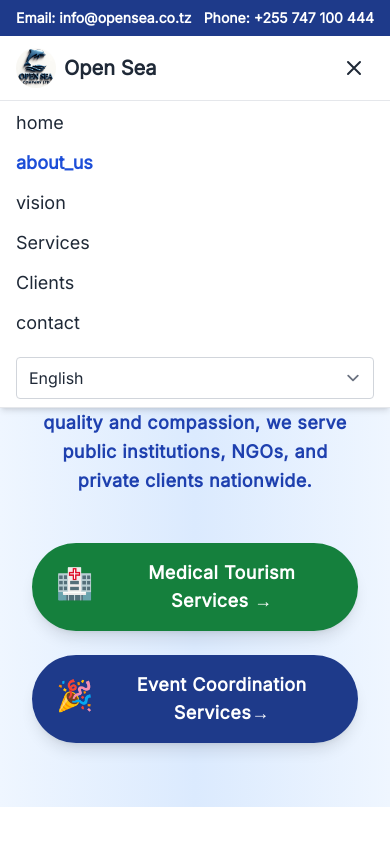
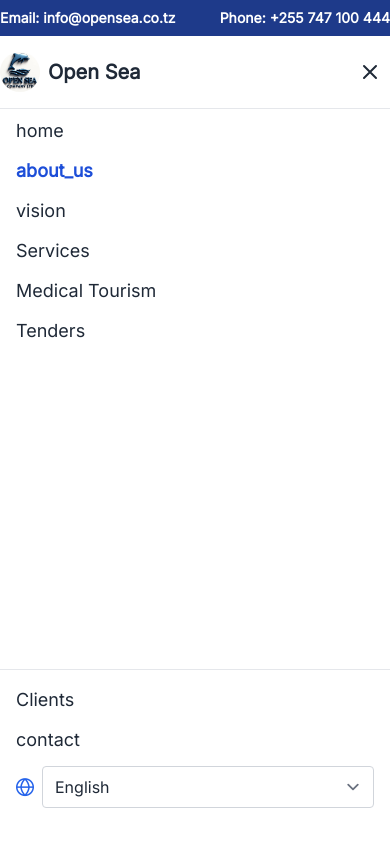
Before and after one commit to nshobairwe/vueProject-Tailwind-primeicon, a Vue app: page /aboutus in a window 390 px wide. Both pictures are taken after a click on the button 354 px from the left and 68 px from the top of the page. Built offline with nearby package versions, Linux system fonts and the light colour scheme.

Commit message:
mobile nav modification

```diff
--- a/src/components/Navbar.vue
+++ b/src/components/Navbar.vue
@@ -33,7 +33,7 @@ const isActiveLink = (path) => route.path === path;
 <template>
   <header class="fixed top-0 left-0 w-full z-50">
     <!-- Top contact bar -->
-    <div class="bg-blue-900 text-white text-sm py-2 px-4">
+    <div class="bg-blue-900 text-white text-sm py-2">
       <div class="max-w-screen-xl mx-auto flex justify-between">
         <span>{{ t('Email') }}: info@opensea.co.tz</span>
         <span>{{ t('Phone') }}: +255 747 100 444</span>
@@ -46,7 +46,7 @@ const isActiveLink = (path) => route.path === path;
       :class="{ '-translate-y-full': !isNavbarVisible, 'translate-y-0': isNavbarVisible }"
       style="top: 40px"
     >
-      <div class="max-w-screen-xl mx-auto flex justify-between items-center px-4 py-3">
+      <div class="max-w-screen-xl mx-auto flex justify-between items-center  py-4">
         <!-- Left section: Logo and main links -->
         <div class="flex items-center gap-8">
           <!-- Logo -->
@@ -61,6 +61,8 @@ const isActiveLink = (path) => route.path === path;
             <RouterLink to="/aboutus" :class="{ 'text-blue-700 font-semibold': isActiveLink('/aboutus') }" class="hover:text-blue-700">{{ t('about_us') }}</RouterLink>
             <RouterLink to="/vision" :class="{ 'text-blue-700 font-semibold': isActiveLink('/vision') }" class="hover:text-blue-700">{{ t('vision') }}</RouterLink>
             <RouterLink to="/services" :class="{ 'text-blue-700 font-semibold': isActiveLink('/services') }" class="hover:text-blue-700">{{ t('services.title') }}</RouterLink>
+            <RouterLink to="/medicalTourism" :class="{ 'text-blue-700 font-semibold': isActiveLink('/medicalTourism') }" class="hover:text-blue-700">{{ t('medical_tourism') }}</RouterLink>
+            <RouterLink to="/EventService" :class="{ 'text-blue-700 font-semibold': isActiveLink('/EventService') }" class="hover:text-blue-700">{{ t('tenders') }}</RouterLink>
           </div>
         </div>
 
@@ -93,74 +95,34 @@ const isActiveLink = (path) => route.path === path;
         </button>
       </div>
 <!-- Mobile menu overlay -->
-<div v-if="menuOpen" class="md:hidden bg-white border-t">
+<div v-if="menuOpen" class="md:hidden bg-white border-t w-full min-h-screen flex flex-col justify-between">
+  <!-- Top primary links -->
   <ul class="flex flex-col px-4 py-2 gap-3 text-lg text-gray-800 font-medium">
-    <li>
-      <RouterLink
-        to="/"
-        @click="closeMenu"
-        :class="isActiveLink('/') ? 'text-blue-700 font-semibold' : ''"
+    <li><RouterLink to="/" @click="closeMenu" :class="isActiveLink('/') ? 'text-blue-700 font-semibold' : ''">{{ t('home') }}</RouterLink></li>
+    <li><RouterLink to="/aboutus" @click="closeMenu" :class="isActiveLink('/aboutus') ? 'text-blue-700 font-semibold' : ''">{{ t('about_us') }}</RouterLink></li>
+    <li><RouterLink to="/vision" @click="closeMenu" :class="isActiveLink('/vision') ? 'text-blue-700 font-semibold' : ''">{{ t('vision') }}</RouterLink></li>
+    <li><RouterLink to="/services" @click="closeMenu" :class="isActiveLink('/services') ? 'text-blue-700 font-semibold' : ''">{{ t('services.title') }}</RouterLink></li>
+    <li><RouterLink to="/medicalTourism" @click="closeMenu" :class="isActiveLink('/medicalTourism') ? 'text-blue-700 font-semibold' : ''">{{ t('medical_tourism') }}</RouterLink></li>
+    <li><RouterLink to="/EventService" @click="closeMenu" :class="isActiveLink('/EventService') ? 'text-blue-700 font-semibold' : ''">{{ t('tenders') }}</RouterLink></li>
+  </ul>
+
+  <!-- Bottom section -->
+  <ul class="flex flex-col px-4 py-4 gap-3 text-lg text-gray-800 font-medium mb-32 border-t">
+    <li><RouterLink to="/clients" @click="closeMenu" :class="isActiveLink('/clients') ? 'text-blue-700 font-semibold' : ''">{{ t('clients.title') }}</RouterLink></li>
+    <li><RouterLink to="/contactUs" @click="closeMenu" :class="isActiveLink('/contactUs') ? 'text-blue-700 font-semibold' : ''">{{ t('contact') }}</RouterLink></li>
+    <li class="flex items-center gap-2">
+      <i class="pi pi-globe text-blue-600"></i>
+      <select
+        v-model="locale"
+        class="flex-1 rounded border border-gray-300 bg-white px-3 py-2 text-gray-800 text-base font-medium focus:outline-none focus:ring-2 focus:ring-blue-600 focus:border-blue-600"
       >
-        {{ t('home') }}
-      </RouterLink>
+        <option value="en">English</option>
+        <option value="sw">Swahili</option>
+      </select>
     </li>
-    <li>
-      <RouterLink
-        to="/aboutus"
-        @click="closeMenu"
-        :class="isActiveLink('/aboutus') ? 'text-blue-700 font-semibold' : ''"
-      >
-        {{ t('about_us') }}
-      </RouterLink>
-    </li>
-    <li>
-      <RouterLink
-        to="/vision"
-        @click="closeMenu"
-        :class="isActiveLink('/vision') ? 'text-blue-700 font-semibold' : ''"
-      >
-        {{ t('vision') }}
-      </RouterLink>
-    </li>
-    <li>
-      <RouterLink
-        to="/services"
-        @click="closeMenu"
-        :class="isActiveLink('/services') ? 'text-blue-700 font-semibold' : ''"
-      >
-        {{ t('services.title') }}
-      </RouterLink>
-    </li>
-    <li>
-      <RouterLink
-        to="/clients"
-        @click="closeMenu"
-        :class="isActiveLink('/clients') ? 'text-blue-700 font-semibold' : ''"
-      >
-        {{ t('clients.title') }}
-      </RouterLink>
-    </li>
-    <li>
-      <RouterLink
-        to="/contactUs"
-        @click="closeMenu"
-        :class="isActiveLink('/contactUs') ? 'text-blue-700 font-semibold' : ''"
-      >
-        {{ t('contact') }}
-      </RouterLink>
-    </li>
-    <li>
-  <select
-    v-model="locale"
-    class="w-full mt-2 rounded border border-gray-300 bg-white px-3 py-2 text-gray-800 text-base font-medium focus:outline-none focus:ring-2 focus:ring-blue-600 focus:border-blue-600"
-  >
-    <option value="en">English</option>
-    <option value="sw">Swahili</option>
-  </select>
-</li>
-
   </ul>
 </div>
+
     </nav>
   </header>
 </template>
--- a/src/locales/en.json
+++ b/src/locales/en.json
@@ -2,10 +2,11 @@
   "Home": "Home",
   "Vision": "Vision",
   "Contact_label": "Contact",
+  "medical_tourism": "Medical Tourism",
+  "tenders": "Tenders",
 
 
   "about_us_description": "Open Sea Company Ltd is a fast-growing Tanzanian company specializing in healthcare services, medical and laboratory supplies, vehicle spare parts, and general goods distribution. Committed to quality and compassion, we serve public institutions, NGOs, and private clients nationwide.",
-  "medical_tourism": "Medical Tourism Services",
   "event_services": "Event Coordination Services",
 
   "vision_description": "To be the most trusted and dynamic provider of healthcare, logistics, and supply services in the region.",
--- a/src/locales/sw.json
+++ b/src/locales/sw.json
@@ -5,9 +5,10 @@
   "Contact_label": "Mawasiliano",
   "Email": "Barua pepe",
   "Phone": "Simu",
+  "medical_tourism": "Utalii wa Tiba",
+  "tenders": "Zabuni",
 
   "about_us_description": "Open Sea Company Ltd ni kampuni inayokua kwa kasi nchini Tanzania inayobobea katika huduma za afya, vifaa vya maabara na tiba, sehemu za magari, na usambazaji wa bidhaa mbalimbali. Tumejizatiti kutoa huduma bora kwa moyo wa huruma kwa taasisi za umma, NGOs, na wateja binafsi kote nchini.",
-  "medical_tourism": "Huduma za Utalii wa Kimatibabu",
   "event_services": "Huduma za Kuratibu Matukio",
 
   "vision_description": "Kuwa mtoa huduma anayethaminiwa na kuendelea kuwa hai katika huduma za afya, usafirishaji, na usambazaji.",
```
